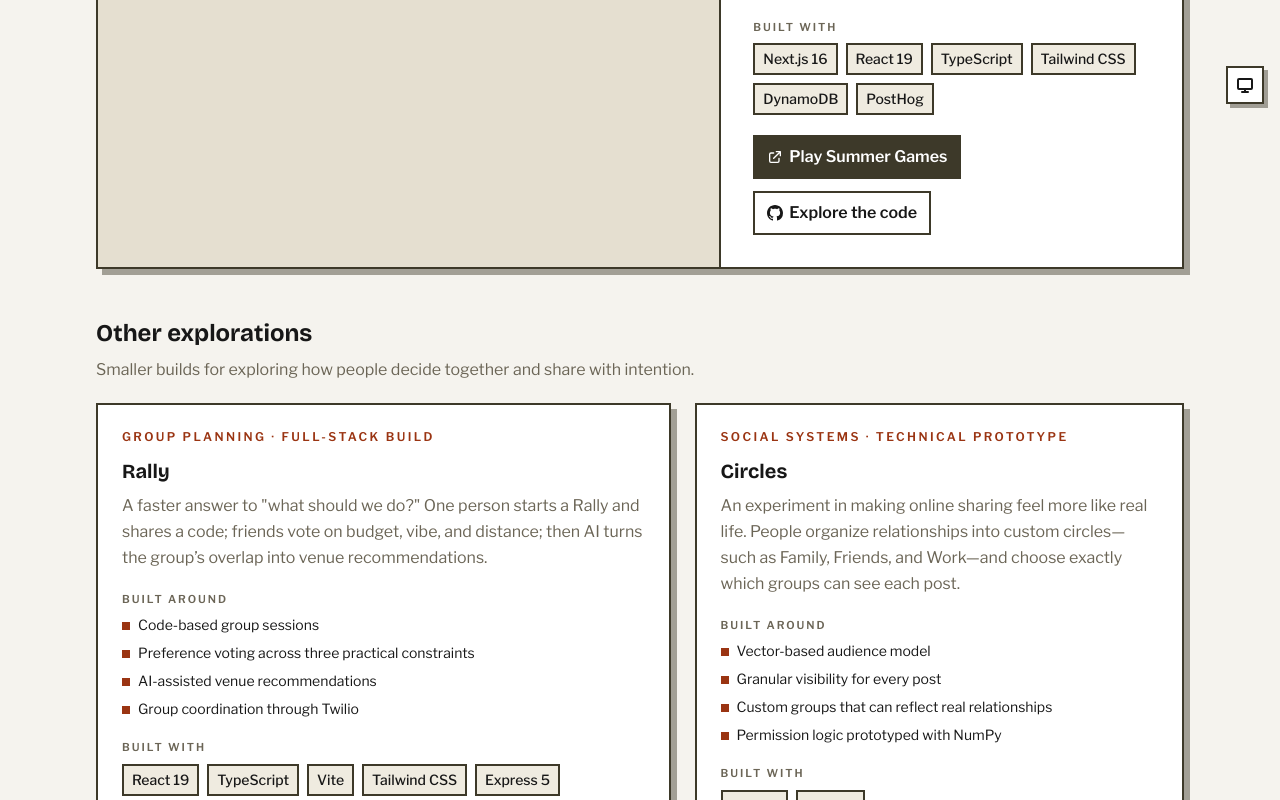
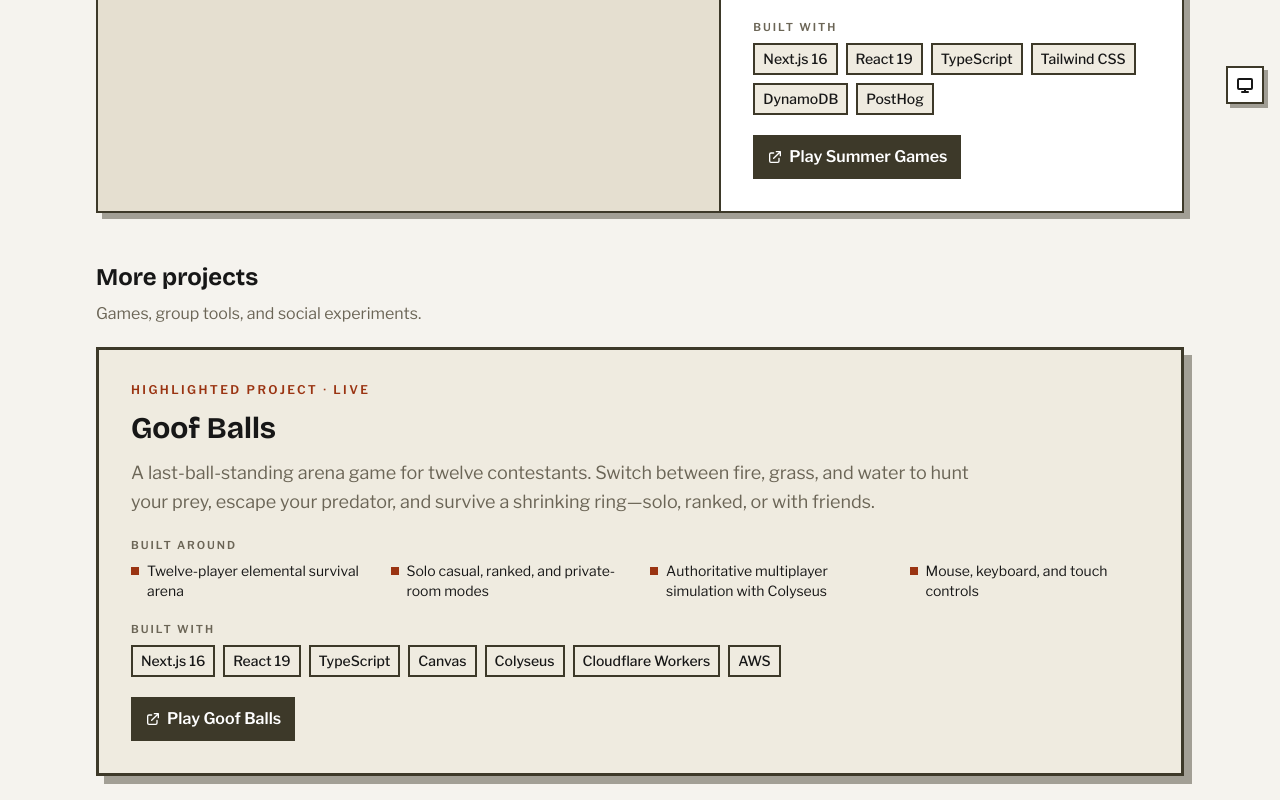
Before and after one commit to klmrmt/my-portfolio, a Next.js app: page /portfolio in a window 1280 px wide. Shown: the part 680-1480 px from the top of the page. Built offline with nearby package versions, Linux system fonts and the light colour scheme.

Commit message:
feat: update featured portfolio projects

```diff
--- a/src/app/components/ProjectCard.tsx
+++ b/src/app/components/ProjectCard.tsx
@@ -7,12 +7,11 @@
   techStack: string[];
   eyebrow?: string;
   featured?: boolean;
+  spotlight?: boolean;
   highlights?: string[];
   visual?: ReactNode;
   liveUrl?: string;
-  githubUrl?: string;
   liveLabel?: string;
-  githubLabel?: string;
 }
 
 export default function ProjectCard({
@@ -21,16 +20,19 @@
   techStack,
   eyebrow,
   featured = false,
+  spotlight = false,
   highlights,
   visual,
   liveUrl,
-  githubUrl,
   liveLabel = 'Live',
-  githubLabel = 'Code',
 }: ProjectCardProps) {
   return (
     <article
-      className={`h-full overflow-hidden border-2 border-[var(--border)] bg-[var(--surface-primary)] shadow-[6px_6px_0px_var(--shadow-color)] transition-all duration-200 ease-out hover:-translate-x-px hover:-translate-y-px hover:shadow-[7px_7px_0px_var(--shadow-color)] ${
+      className={`h-full overflow-hidden border-[var(--border)] transition-all duration-200 ease-out hover:-translate-x-px hover:-translate-y-px ${
+        spotlight
+          ? 'border-[3px] bg-[var(--surface-secondary)] shadow-[8px_8px_0px_var(--shadow-color)] hover:shadow-[9px_9px_0px_var(--shadow-color)]'
+          : 'border-2 bg-[var(--surface-primary)] shadow-[6px_6px_0px_var(--shadow-color)] hover:shadow-[7px_7px_0px_var(--shadow-color)]'
+      } ${
         featured ? 'grid grid-cols-1 lg:grid-cols-[minmax(0,1.15fr)_minmax(340px,0.85fr)]' : ''
       }`}
     >
@@ -40,23 +42,31 @@
         </div>
       )}
 
-      <div className={`flex h-full min-w-0 flex-col ${featured ? 'p-6 sm:p-8' : 'p-6'}`}>
+      <div className={`flex h-full min-w-0 flex-col ${featured || spotlight ? 'p-6 sm:p-8' : 'p-6'}`}>
         {eyebrow && (
           <p className="mb-3 text-xs font-semibold uppercase tracking-[0.2em] text-[var(--accent)]">
             {eyebrow}
           </p>
         )}
-        <h3 className={`font-display font-bold ${featured ? 'mb-3 text-2xl sm:text-3xl' : 'mb-2 text-xl'}`}>
+        <h3 className={`font-display font-bold ${featured || spotlight ? 'mb-3 text-2xl sm:text-3xl' : 'mb-2 text-xl'}`}>
           {title}
         </h3>
-        <p className="mb-5 max-w-[68ch] leading-relaxed text-[var(--text-muted)]">{description}</p>
+        <p className={`mb-5 max-w-[68ch] leading-relaxed text-[var(--text-muted)] ${spotlight ? 'text-lg' : ''}`}>
+          {description}
+        </p>
 
         {highlights && highlights.length > 0 && (
           <div className="mb-5">
             <p className="mb-2 text-[0.68rem] font-semibold uppercase tracking-[0.18em] text-[var(--text-muted)]">
               Built around
             </p>
-            <ul className={`grid gap-x-5 gap-y-2 text-sm ${featured ? 'sm:grid-cols-2 lg:grid-cols-1 xl:grid-cols-2' : ''}`}>
+            <ul className={`grid gap-x-5 gap-y-2 text-sm ${
+              spotlight
+                ? 'sm:grid-cols-2 lg:grid-cols-4'
+                : featured
+                  ? 'sm:grid-cols-2 lg:grid-cols-1 xl:grid-cols-2'
+                  : ''
+            }`}>
               {highlights.map((highlight) => (
                 <li key={highlight} className="flex items-start gap-2">
                   <span className="mt-[0.45em] h-2 w-2 shrink-0 bg-[var(--accent)]" aria-hidden="true" />
@@ -97,19 +107,6 @@
               {liveLabel}
             </Link>
           )}
-          {githubUrl && (
-            <Link
-              href={githubUrl}
-              target="_blank"
-              rel="noopener noreferrer"
-              className="inline-flex items-center gap-1.5 border-2 border-[var(--border)] bg-[var(--surface-primary)] px-3 py-2 font-semibold text-[var(--text-primary)] transition-colors duration-150 ease-out hover:bg-[var(--surface-inverse)] hover:text-[var(--text-inverse)]"
-            >
-              <svg className="h-4 w-4" fill="currentColor" viewBox="0 0 24 24" aria-hidden="true">
-                <path d="M12 0C5.37 0 0 5.37 0 12c0 5.31 3.435 9.795 8.205 11.385.6.105.825-.255.825-.57 0-.285-.015-1.23-.015-2.235-3.015.555-3.795-.735-4.035-1.41-.135-.345-.72-1.41-1.23-1.695-.42-.225-1.02-.78-.015-.795.945-.015 1.62.87 1.845 1.23 1.08 1.815 2.805 1.305 3.495.99.105-.78.42-1.305.765-1.605-2.67-.3-5.46-1.335-5.46-5.925 0-1.305.465-2.385 1.23-3.225-.12-.3-.54-1.53.12-3.18 0 0 1.005-.315 3.3 1.23.96-.27 1.98-.405 3-.405s2.04.135 3 .405c2.295-1.56 3.3-1.23 3.3-1.23.66 1.65.24 2.88.12 3.18.765.84 1.23 1.905 1.23 3.225 0 4.605-2.805 5.625-5.475 5.925.435.375.81 1.095.81 2.22 0 1.605-.015 2.895-.015 3.3 0 .315.225.69.825.57A12.02 12.02 0 0024 12c0-6.63-5.37-12-12-12z"/>
-              </svg>
-              {githubLabel}
-            </Link>
-          )}
         </div>
       </div>
     </article>
--- a/src/app/portfolio/page.tsx
+++ b/src/app/portfolio/page.tsx
@@ -3,6 +3,17 @@
 import ReturnButton from "../components/returnButton";
 import ProjectCard from "../components/ProjectCard";
 import SummerGamesPreview from "../components/SummerGamesPreview";
+
+interface SupportingProject {
+  title: string;
+  eyebrow: string;
+  description: string;
+  highlights: string[];
+  techStack: string[];
+  spotlight?: boolean;
+  liveUrl?: string;
+  liveLabel?: string;
+}
 
 const featuredProject = {
   title: "The Computer Summer Games",
@@ -16,11 +27,34 @@
     "Separate world rankings by event and device class",
   ],
   techStack: ["Next.js 16", "React 19", "TypeScript", "Tailwind CSS", "DynamoDB", "PostHog"],
-  liveUrl: "https://summergames.tapp.inc",
-  githubUrl: "https://github.com/klmrmt/summergames",
+  liveUrl: "https://olympics.tapp.inc",
 };
 
-const projects = [
+const projects: SupportingProject[] = [
+  {
+    title: "Goof Balls",
+    eyebrow: "Highlighted project · Live",
+    description:
+      "A last-ball-standing arena game for twelve contestants. Switch between fire, grass, and water to hunt your prey, escape your predator, and survive a shrinking ring—solo, ranked, or with friends.",
+    highlights: [
+      "Twelve-player elemental survival arena",
+      "Solo casual, ranked, and private-room modes",
+      "Authoritative multiplayer simulation with Colyseus",
+      "Mouse, keyboard, and touch controls",
+    ],
+    techStack: [
+      "Next.js 16",
+      "React 19",
+      "TypeScript",
+      "Canvas",
+      "Colyseus",
+      "Cloudflare Workers",
+      "AWS",
+    ],
+    spotlight: true,
+    liveUrl: "https://balls.tapp.inc",
+    liveLabel: "Play Goof Balls",
+  },
   {
     title: "Rally",
     eyebrow: "Group planning · Full-stack build",
@@ -126,9 +160,7 @@
             highlights={featuredProject.highlights}
             techStack={featuredProject.techStack}
             liveUrl={featuredProject.liveUrl}
-            githubUrl={featuredProject.githubUrl}
             liveLabel="Play Summer Games"
-            githubLabel="Explore the code"
             featured
             visual={<SummerGamesPreview />}
           />
@@ -144,26 +176,28 @@
           }`}
         >
           <h2 className="font-display text-2xl font-bold">
-            Other explorations
+            More projects
           </h2>
           <p className="mt-2 max-w-2xl leading-relaxed text-[var(--text-muted)]">
-            Smaller builds for exploring how people decide together and share with intention.
+            Games, group tools, and social experiments.
           </p>
         </div>
 
         {/* Supporting Project Grid */}
-        <div className="grid grid-cols-1 gap-6 lg:grid-cols-[1.08fr_0.92fr]">
+        <div className="grid grid-cols-1 gap-6 md:grid-cols-2">
           {projects.map((project, index) => (
             <div
               key={project.title}
               ref={addToRefs}
               data-section={`card-${index}`}
               className={`transition-all duration-700 ease-[cubic-bezier(0.16,1,0.3,1)] ${
+                project.spotlight ? 'md:col-span-2' : ''
+              } ${
                 visibleSections.has(`card-${index}`)
                   ? 'translate-y-0 opacity-100'
                   : 'translate-y-6 opacity-0'
               }`}
-              style={{ transitionDelay: `${(index % 2) * 75}ms` }}
+              style={{ transitionDelay: `${(index % 3) * 75}ms` }}
             >
               <ProjectCard
                 title={project.title}
@@ -171,6 +205,9 @@
                 description={project.description}
                 highlights={project.highlights}
                 techStack={project.techStack}
+                spotlight={project.spotlight}
+                liveUrl={project.liveUrl}
+                liveLabel={project.liveLabel}
               />
             </div>
           ))}
```
